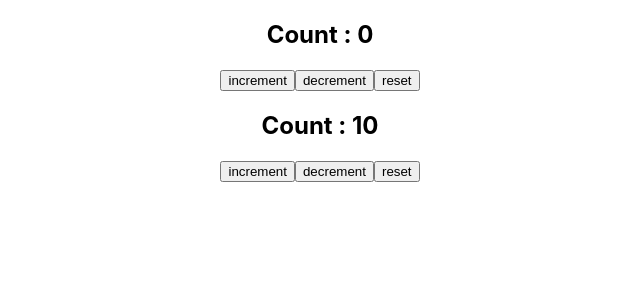
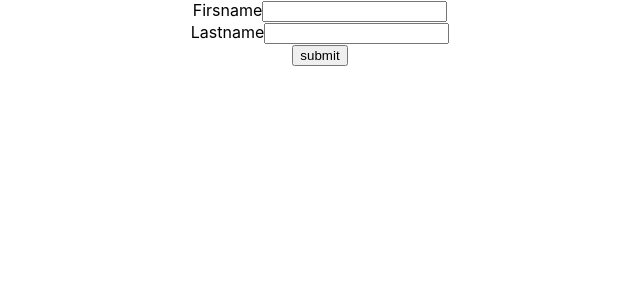
Before and after one commit to EdwinMLara/react-examples-general, a React (Create React App) app: page / in a window 1280 px wide. Shown: the top 300 px of the page, without its empty margins (320-960 px from the left). Built offline with nearby package versions, Linux system fonts and the light colour scheme; the HTML template or start-up script is replaced by a standard one.

Commit message:
empezando un ejemplo de custom hook para un form inpu

```diff
--- a/src/App.js
+++ b/src/App.js
@@ -1,7 +1,6 @@
 import React, {useReducer} from 'react';
 import './App.css';
-import CounterOne from './customHook/components/CounterOne';
-import CounterTwo from './customHook/components/CounterTwo';
+import UserForm from './customHook/components/UserForm';
 
 export const UserContext2 = React.createContext();
 export const ChannelContext = React.createContext();
@@ -37,8 +36,7 @@ function App() {
             <ComponentE/>
           </ChannelContext.Provider>
       </UserContext2.Provider>*/}
-        <CounterOne/>
-        <CounterTwo/>
+        <UserForm/>
       </div>
   );
 }
--- /dev/null
+++ b/src/customHook/components/UserForm.js
@@ -0,0 +1,29 @@
+import React,{useState} from 'react'
+
+function UserForm() {
+    const [firstname,setFirsname] = useState('')
+    const [lastname,setLastname] = useState('')
+
+    const submitHandler =  e => {
+        e.preventDefault();
+        alert(`Hellos ${firstname} ${lastname}`);
+
+    }
+    return (
+        <div>
+            <form onSubmit={submitHandler}>
+                <div>
+                    <label>Firsname</label>
+                    <input value={firstname} onChange={e => setFirsname(e.target.valur)} type="text"/>
+                </div>
+                <div>
+                    <label>Lastname</label>
+                    <input value={lastname} onChange={e => setLastname(e.target.value)} type="text"/>
+                </div>
+                <button>submit</button>
+            </form>
+        </div>
+    )
+}
+
+export default UserForm
```
